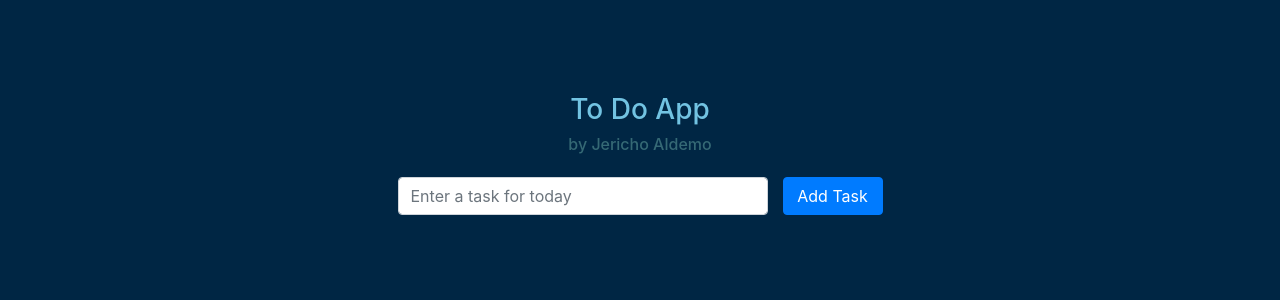
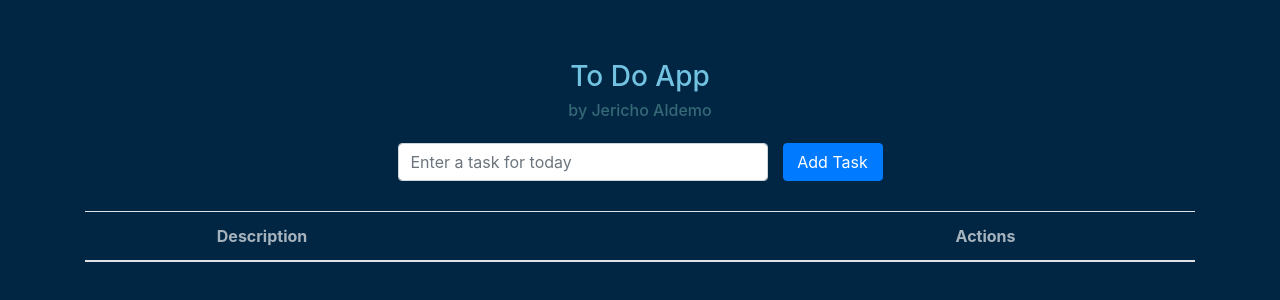
Before and after one commit to echoaldemo/multisys-todo, a React (Create React App) app: page / in a window 1280 px wide. Shown: the part 96-396 px from the top of the page. Built offline with nearby package versions, Linux system fonts and the light colour scheme.

Commit message:
Finished with adding a task and displaying task list

```diff
--- a/src/components/ToDo.js
+++ b/src/components/ToDo.js
@@ -6,13 +6,20 @@ const Todo = () => {
   const tasks = useSelector((state) => state.tasks);
   const input = useSelector((state) => state.input);
   const dispatch = useDispatch();
+
+  const submit = (e) => {
+    e.preventDefault();
+    dispatch(allActions.taskActions.add(input.task));
+  };
+
   return (
     <div className="main">
       <div className="container">
         <h3 className="header">To Do App</h3>
         <h6 className="sub">by Jericho Aldemo</h6>
+        {/* INPUT START */}
         <div>
-          <form className="input-container">
+          <form className="input-container" onSubmit={submit}>
             <input
               width="485px"
               className="form-control"
@@ -27,6 +34,39 @@ const Todo = () => {
             </button>
           </form>
         </div>
+        {/* INPUT END */}
+        {/* TODO LIST START */}
+        <table className="table table-hover">
+          <thead>
+            <tr>
+              <th scope="col"></th>
+              <th scope="col" className="white">
+                Description
+              </th>
+              <th scope="col" className="center white">
+                Actions
+              </th>
+            </tr>
+          </thead>
+          <tbody>
+            {tasks.length > 0 &&
+              tasks.map((task) => (
+                <tr key={task.id} className="table-secondary">
+                  <th scope="row">
+                    <input type="checkbox" />
+                  </th>
+                  <td>{task.desc}</td>
+                  <td className="center">
+                    <div className="btn-grid">
+                      <button className="btn btn-warning wdth">Edit</button>
+                      <button className="btn btn-danger wdth">Delete</button>
+                    </div>
+                  </td>
+                </tr>
+              ))}
+          </tbody>
+        </table>
+        {/* TODO LIST END */}
       </div>
     </div>
   );
--- a/src/index.css
+++ b/src/index.css
@@ -41,3 +41,19 @@ code {
   grid-gap: 15px;
   padding: 15px 0px 30px;
 }
+
+.white {
+  color: #ffffffa6;
+}
+
+.center {
+  text-align: center;
+}
+
+.btn-grid {
+  display: grid;
+  grid-template-columns: 1fr 1fr;
+  width: 30%;
+  margin: auto;
+  grid-gap: 20px;
+}
--- a/src/redux/reducers/tasks.js
+++ b/src/redux/reducers/tasks.js
@@ -1,5 +1,13 @@
+import { v4 as uuidv4 } from "uuid";
 const taskReducer = (state = [], action) => {
   switch (action.type) {
+    case "ADD":
+      const newTask = {
+        id: uuidv4(),
+        desc: action.payload,
+        status: false,
+      };
+      return [newTask, ...state];
     default:
       return state;
   }
```
